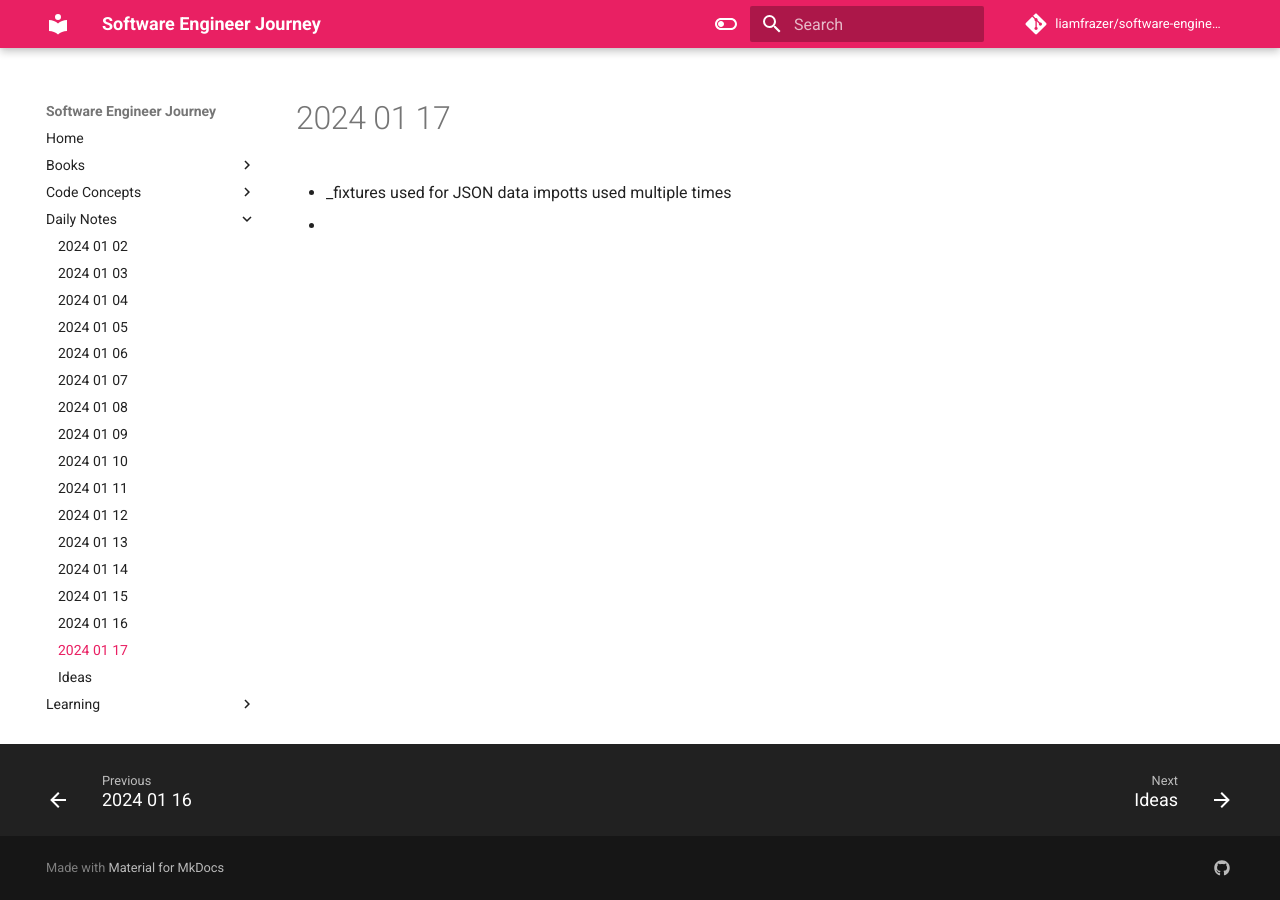
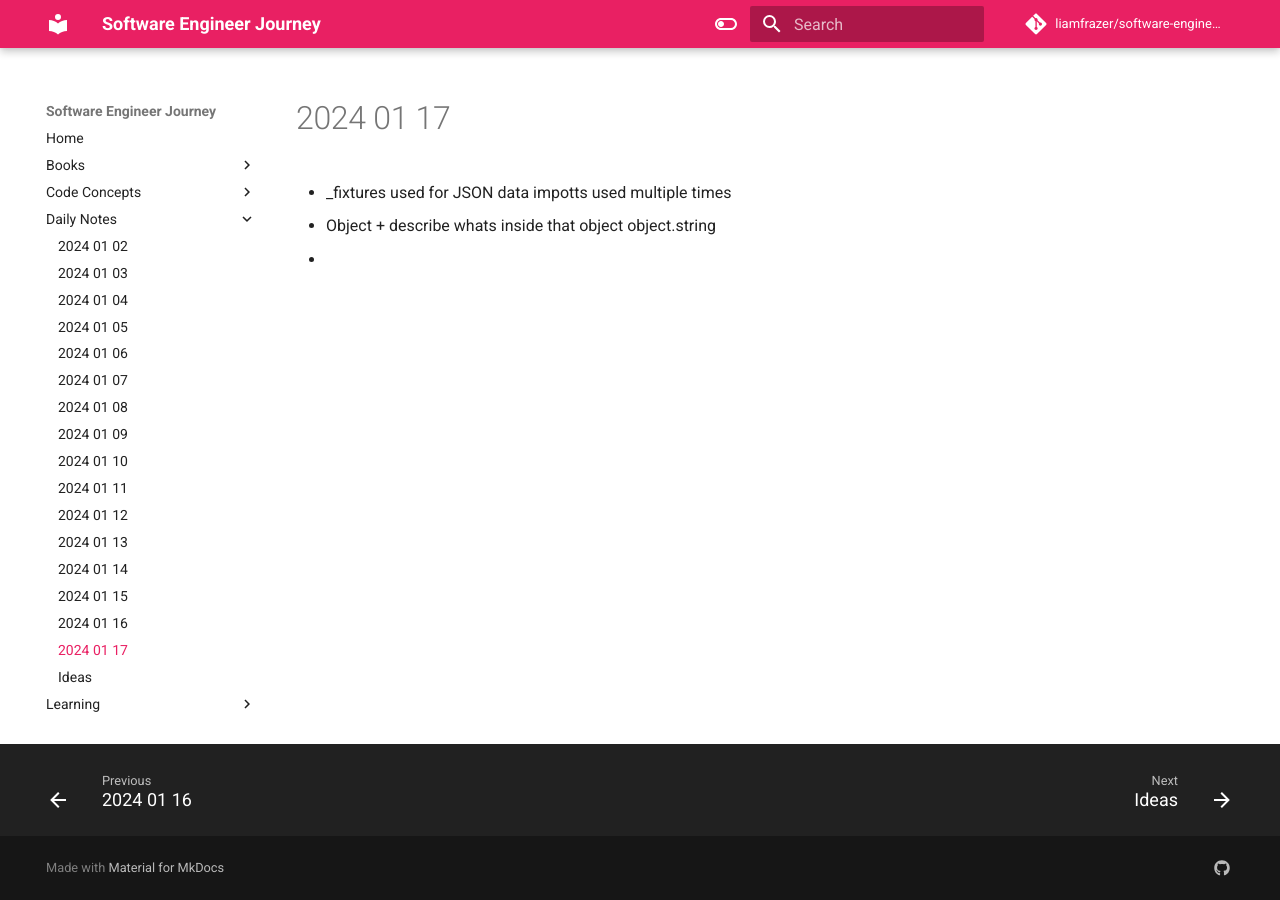
Before and after one commit to liamfrazer/software-engineer-journey, an MkDocs documentation site: the page built from docs/Daily Notes/2024-01-17.md, in a window 1280 px wide. Built offline with MkDocs 1.6.1 and Material for MkDocs 9.7.7, drawn with Linux system fonts in a browser that asks for light colours; comment, search, counter and statistics services are not loaded.

Commit message:
vault backup: 2024-01-17 12:56:14

```diff
--- a/docs/Daily Notes/2024-01-17.md
+++ b/docs/Daily Notes/2024-01-17.md
@@ -1,2 +1,3 @@
 * _fixtures used for JSON data impotts used multiple times
+* Object + describe whats inside that object object.string
 *
```
